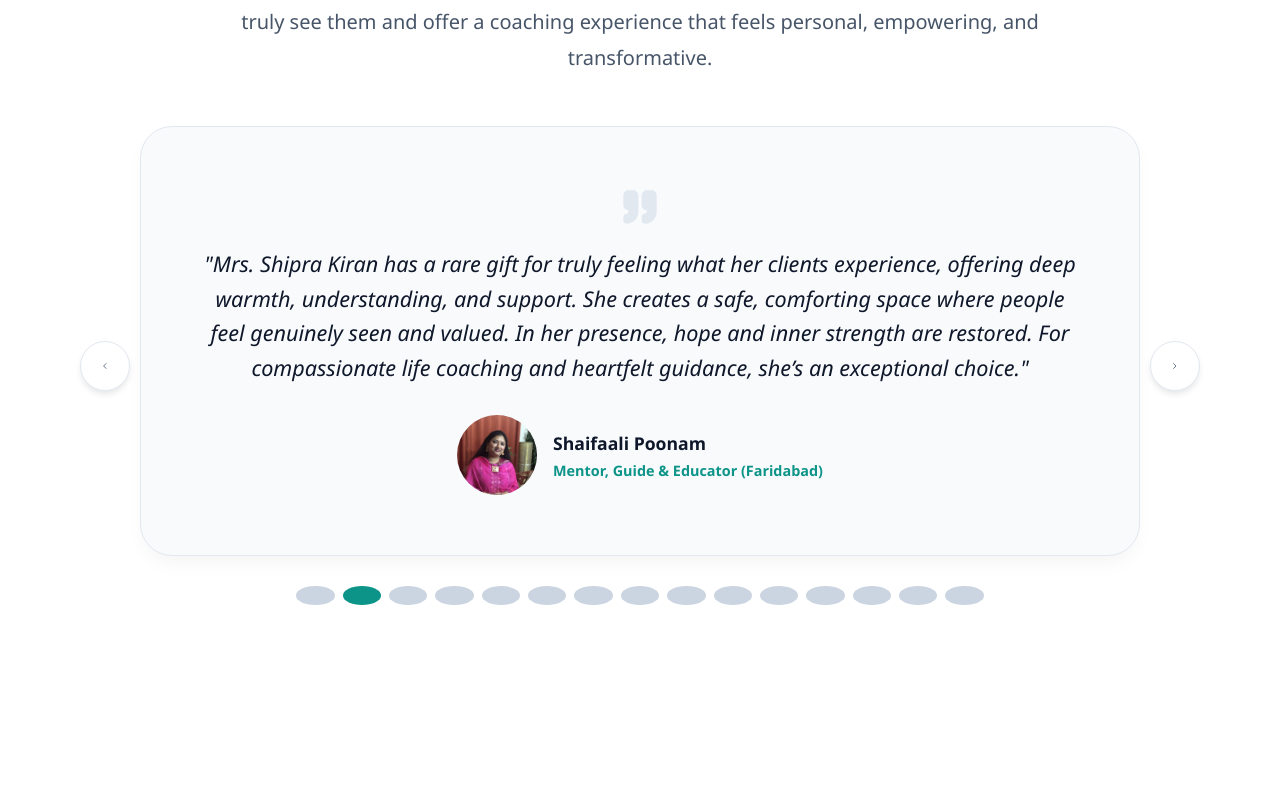
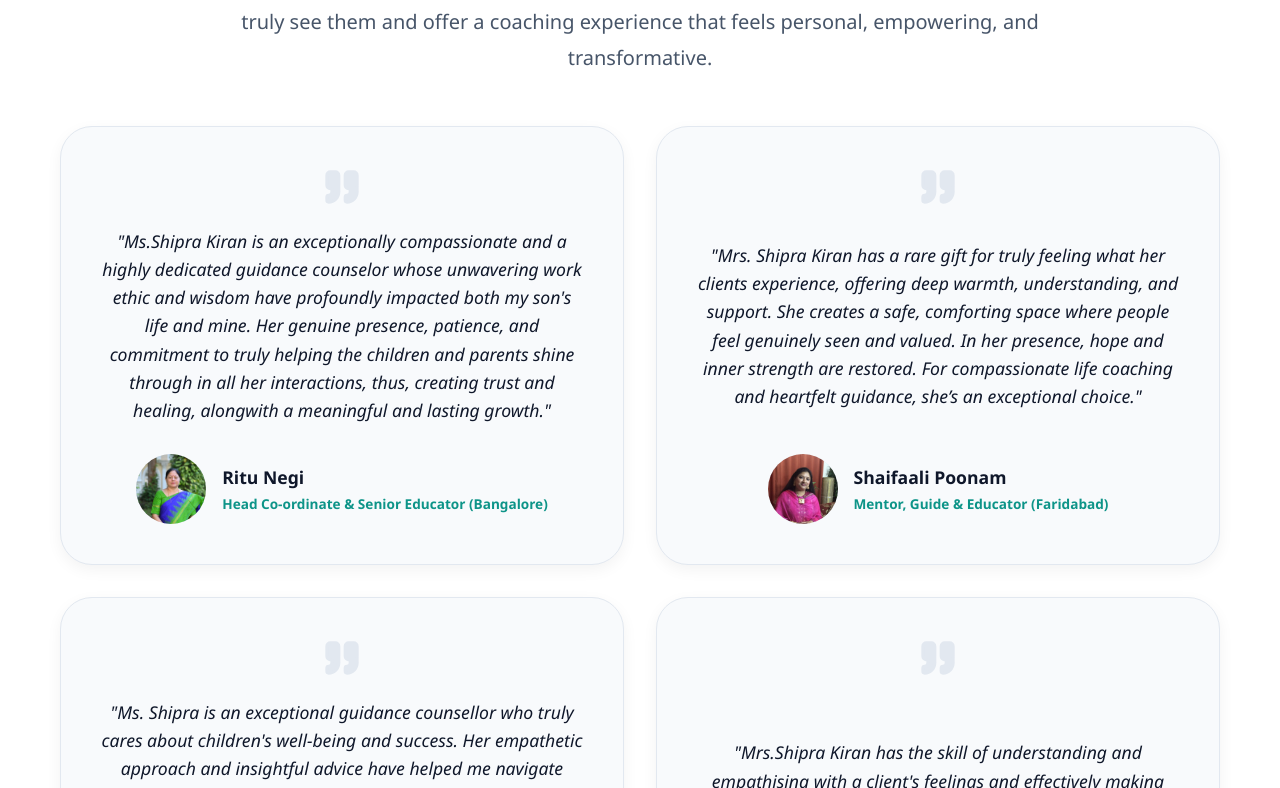
Before and after one commit to ArmouredScorpi0/Portfolio, a React (Vite) app: page / in a window 1280 px wide. Shown: the part 3912-4700 px from the top of the page. Built offline with nearby package versions, Linux system fonts and the light colour scheme.

Commit message:
Refactor App component and update styles
Refactor testimonial handling and improve layout styles.

```diff
--- a/src/App.jsx
+++ b/src/App.jsx
@@ -1,18 +1,53 @@
-import React, { useState, useEffect, useRef } from 'react';
+import React, { useState } from 'react';
 import {
   Heart, Users, Baby, Brain, Anchor, MessageCircle,
-  CheckCircle, Menu, X, Linkedin, Instagram,
-  ChevronDown, ArrowRight, BookOpen, Sun, Smile, Globe, Shield, Mic, Quote, ChevronLeft, ChevronRight, User, Mail
+  CheckCircle, Menu, X, Linkedin, Instagram, Facebook,
+  ChevronDown, ArrowRight, BookOpen, Sun, Smile, Globe, Shield, Mic, Quote, User, Mail
 } from 'lucide-react';
+
+// Sub-component for individual testimonial cards to handle image errors independently
+const TestimonialCard = ({ data }) => {
+  const [imgError, setImgError] = useState(false);
+
+  return (
+    <div className="testimonial-card">
+      <div style={{marginBottom: 20, display: 'flex', justifyContent: 'center'}}>
+          <Quote size={40} color="#e2e8f0" fill="#e2e8f0" />
+      </div>
+      <p className="testimonial-content">
+        "{data.content}"
+      </p>
+
+      <div style={{display: 'flex', justifyContent: 'center'}}>
+          <div className="testimonial-author">
+             <div className="author-avatar">
+                {data.image && !imgError ? (
+                   <img
+                      src={data.image}
+                      alt={data.label}
+                      style={data.imageStyle || {}}
+                      onError={() => setImgError(true)}
+                   />
+                ) : (
+                   <User size={24} />
+                )}
+             </div>
+             <div className="author-info">
+                <h4>{data.label}</h4>
+                <span>{data.location}</span>
+             </div>
+          </div>
+      </div>
+    </div>
+  );
+};
 
 const App = () => {
   const [isMenuOpen, setIsMenuOpen] = useState(false);
   const [activeAccordion, setActiveAccordion] = useState(null);
-  const [currentTestimonial, setCurrentTestimonial] = useState(0);
 
-  // State to handle broken images safely
+  // State to handle broken images safely for profile
   const [profileImgError, setProfileImgError] = useState(false);
-  const [testimonialImgError, setTestimonialImgError] = useState(false);
 
   const toggleMenu = () => setIsMenuOpen(!isMenuOpen);
   const toggleAccordion = (index) => setActiveAccordion(activeAccordion === index ? null : index);
@@ -99,7 +134,7 @@ const App = () => {
       label: "Elizabeth Valsan",
       location: "Ex-Principal & Academic Director of Shree Niketan Child Care & Education Centre ( Goa )",
       image: "/Elizabeth.jpeg",
-      imageStyle: { objectPosition: 'center' } // Specific adjustment for Elizabeth
+      imageStyle: { objectPosition: 'center' }
     },
     {
       type: "named",
@@ -170,30 +205,6 @@ const App = () => {
       location: "Delhi"
     }
   ];
-
-  const nextTestimonial = () => {
-    setCurrentTestimonial((prev) => (prev + 1) % testimonials.length);
-  };
-
-  const prevTestimonial = () => {
-    setCurrentTestimonial((prev) => (prev - 1 + testimonials.length) % testimonials.length);
-  };
-
-  // Reset testimonial image error when the slide changes
-  useEffect(() => {
-    setTestimonialImgError(false);
-  }, [currentTestimonial]);
-
-  // Auto-play for testimonials - Resets on ANY change to currentTestimonial (manual or auto)
-  useEffect(() => {
-    const timer = setInterval(() => {
-      setCurrentTestimonial((prev) => (prev + 1) % testimonials.length);
-    }, 6000); // Rotate every 6 seconds
-
-    // Clear the timer whenever currentTestimonial changes (user interaction or auto-scroll)
-    // ensuring a fresh 6 seconds before the next move
-    return () => clearInterval(timer);
-  }, [currentTestimonial]); // Dependency added here
 
   // --- CSS STYLES ---
   const styles = `
@@ -485,21 +496,28 @@ const App = () => {
       overflow: hidden;
     }
     .testimonial-wrapper {
-      max-width: 1000px;
+      max-width: 1200px;
       margin: 0 auto;
-      position: relative;
+    }
+    .testimonials-grid {
+      display: grid;
+      grid-template-columns: 1fr;
+      gap: 32px;
     }
     .testimonial-card {
       background: var(--bg-off-white);
       border-radius: 32px;
-      padding: 60px;
+      padding: 40px;
       text-align: center;
-      box-shadow: 0 10px 20px -5px rgba(0,0,0,0.05);
+      box-shadow: 0 5px 15px rgba(0,0,0,0.05);
       border: 1px solid #e2e8f0;
-      transition: all 0.5s ease-in-out;
+      height: 100%;
+      display: flex;
+      flex-direction: column;
+      justify-content: space-between;
     }
     .testimonial-content {
-      font-size: 1.35rem;
+      font-size: 1.1rem;
       color: var(--text-main);
       font-style: italic;
       margin-bottom: 30px;
@@ -513,7 +531,7 @@ const App = () => {
       text-align: left;
     }
     .author-avatar {
-      width: 80px; height: 80px; /* Increased size from 60px to 80px */
+      width: 70px; height: 70px;
       background: #e2e8f0;
       border-radius: 50%;
       display: flex; align-items: center; justify-content: center;
@@ -524,7 +542,7 @@ const App = () => {
     .author-avatar img {
       width: 100%; height: 100%;
       object-fit: cover;
-      object-position: top; /* This forces the focus to the top of the image */
+      object-position: top;
     }
     .author-info {
         display: flex;
@@ -538,32 +556,10 @@ const App = () => {
       margin-bottom: 2px;
     }
     .author-info span {
-      font-size: 0.9rem;
+      font-size: 0.85rem;
       color: var(--primary);
       font-weight: 600;
     }
-    .carousel-btn {
-      position: absolute;
-      top: 50%;
-      transform: translateY(-50%);
-      background: white;
-      border: 1px solid #e2e8f0;
-      width: 50px; height: 50px;
-      border-radius: 50%;
-      display: flex; align-items: center; justify-content: center;
-      cursor: pointer;
-      box-shadow: 0 4px 6px -1px rgba(0,0,0,0.1);
-      transition: 0.2s;
-      z-index: 10;
-      color: var(--text-muted);
-    }
-    .carousel-btn:hover {
-      background: var(--primary);
-      color: white;
-      border-color: var(--primary);
-    }
-    .btn-prev { left: -25px; }
-    .btn-next { right: -25px; }
 
     /* Writing Section */
     .writing-box {
@@ -578,10 +574,17 @@ const App = () => {
       text-decoration: none; font-weight: 700; display: flex; align-items: center; gap: 10px; font-size: 1.1rem;
       transition: transform 0.2s;
     }
-    .btn-insta:hover, .btn-linkedin:hover { transform: scale(1.05); }
+    .btn-insta:hover, .btn-linkedin:hover, .btn-facebook:hover { transform: scale(1.05); }
 
     .btn-linkedin {
       background: #0077b5;
+      color: white; padding: 16px 40px; border-radius: 50px;
+      text-decoration: none; font-weight: 700; display: flex; align-items: center; gap: 10px; font-size: 1.1rem;
+      transition: transform 0.2s;
+    }
+
+    .btn-facebook {
+      background: #1877F2;
       color: white; padding: 16px 40px; border-radius: 50px;
       text-decoration: none; font-weight: 700; display: flex; align-items: center; gap: 10px; font-size: 1.1rem;
       transition: transform 0.2s;
@@ -663,8 +666,10 @@ const App = () => {
       .grid-3 { grid-template-columns: 1fr 1fr 1fr; }
       .offer-grid { grid-template-columns: 1fr 1fr; }
       .podcast-grid { grid-template-columns: 1fr 1fr; }
-      .btn-prev { left: -60px; }
-      .btn-next { right: -60px; }
+
+      .testimonials-grid {
+        grid-template-columns: 1fr 1fr; /* 2 columns on desktop */
+      }
     }
 
     @media (min-width: 1200px) {
@@ -928,56 +933,10 @@ const App = () => {
           </div>
 
           <div className="testimonial-wrapper">
-             <button className="carousel-btn btn-prev" onClick={prevTestimonial}>
-                <ChevronLeft size={24} />
-             </button>
-
-             <div className="testimonial-card">
-                <div style={{marginBottom: 20, display: 'flex', justifyContent: 'center'}}>
-                    <Quote size={40} color="#e2e8f0" fill="#e2e8f0" />
-                </div>
-                <p className="testimonial-content">
-                  "{testimonials[currentTestimonial].content}"
-                </p>
-
-                <div style={{display: 'flex', justifyContent: 'center'}}>
-                    <div className="testimonial-author">
-                       <div className="author-avatar">
-                          {testimonials[currentTestimonial].image && !testimonialImgError ? (
-                             <img
-                                src={testimonials[currentTestimonial].image}
-                                alt={testimonials[currentTestimonial].label}
-                                style={testimonials[currentTestimonial].imageStyle || {}} // Apply specific style if exists
-                                onError={() => setTestimonialImgError(true)}
-                             />
-                          ) : (
-                             <User size={24} />
-                          )}
-                       </div>
-                       <div className="author-info">
-                          <h4>{testimonials[currentTestimonial].label}</h4>
-                          <span>{testimonials[currentTestimonial].location}</span>
-                       </div>
-                    </div>
-                </div>
-             </div>
-
-             <button className="carousel-btn btn-next" onClick={nextTestimonial}>
-                <ChevronRight size={24} />
-             </button>
-
-             <div style={{display: 'flex', justifyContent: 'center', gap: 8, marginTop: 30}}>
-                {testimonials.map((_, idx) => (
-                  <button
-                    key={idx}
-                    onClick={() => setCurrentTestimonial(idx)}
-                    style={{
-                      width: 10, height: 10, borderRadius: '50%', border: 'none', cursor: 'pointer',
-                      background: idx === currentTestimonial ? 'var(--primary)' : '#cbd5e1',
-                      transition: '0.3s'
-                    }}
-                  />
-                ))}
+             <div className="testimonials-grid">
+               {testimonials.map((testimonial, index) => (
+                 <TestimonialCard key={index} data={testimonial} />
+               ))}
              </div>
           </div>
         </div>
@@ -1002,6 +961,9 @@ const App = () => {
                 </a>
                 <a href="https://www.linkedin.com/in/shipra-kiran-bansal-parentingcoach" target="_blank" rel="noopener noreferrer" className="btn-linkedin">
                     <Linkedin size={24} /> Connect on LinkedIn
+                </a>
+                <a href="https://www.facebook.com/share/1W9Gx8zTX5/" target="_blank" rel="noopener noreferrer" className="btn-facebook">
+                    <Facebook size={24} /> Follow on Facebook
                 </a>
             </div>
         </div>
```
